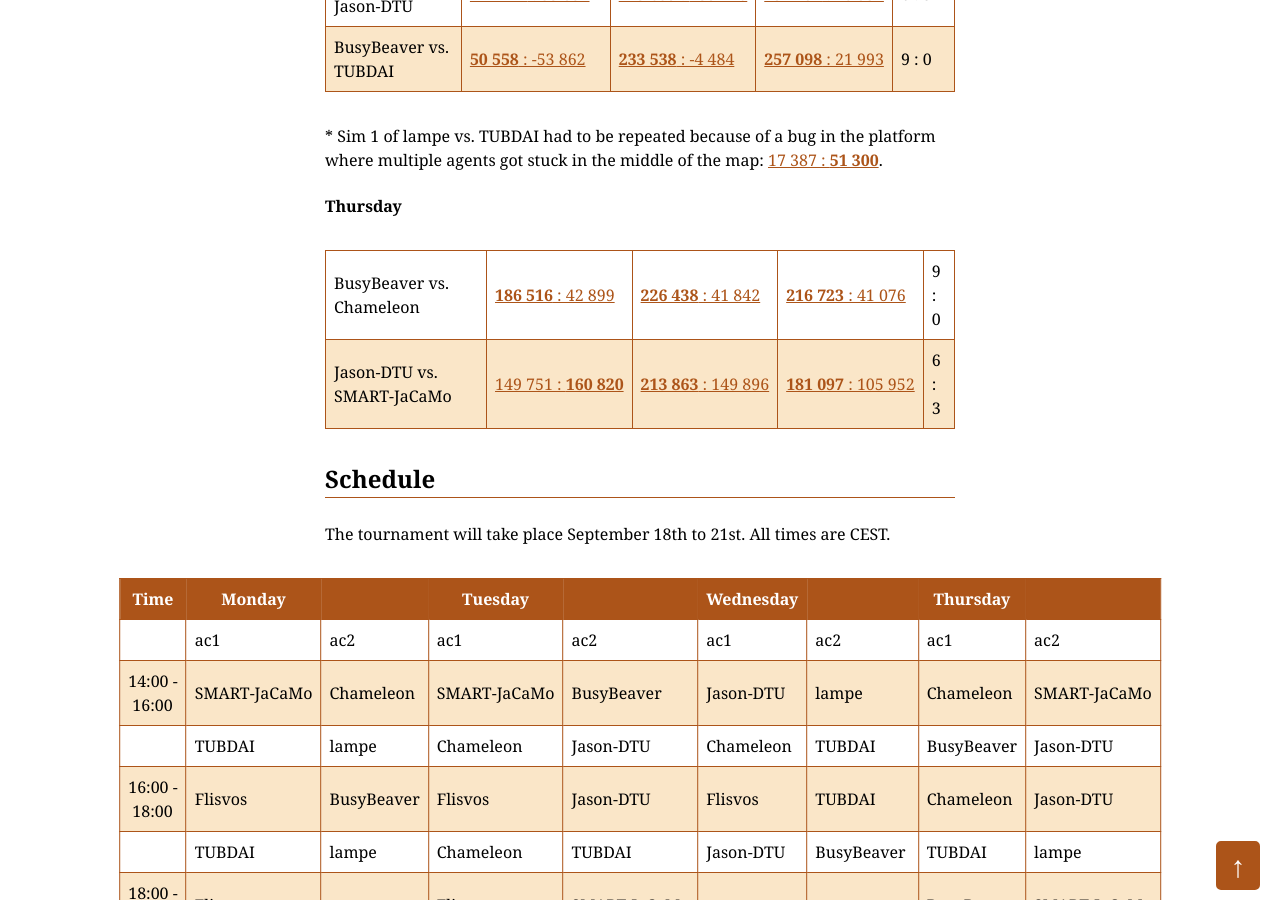
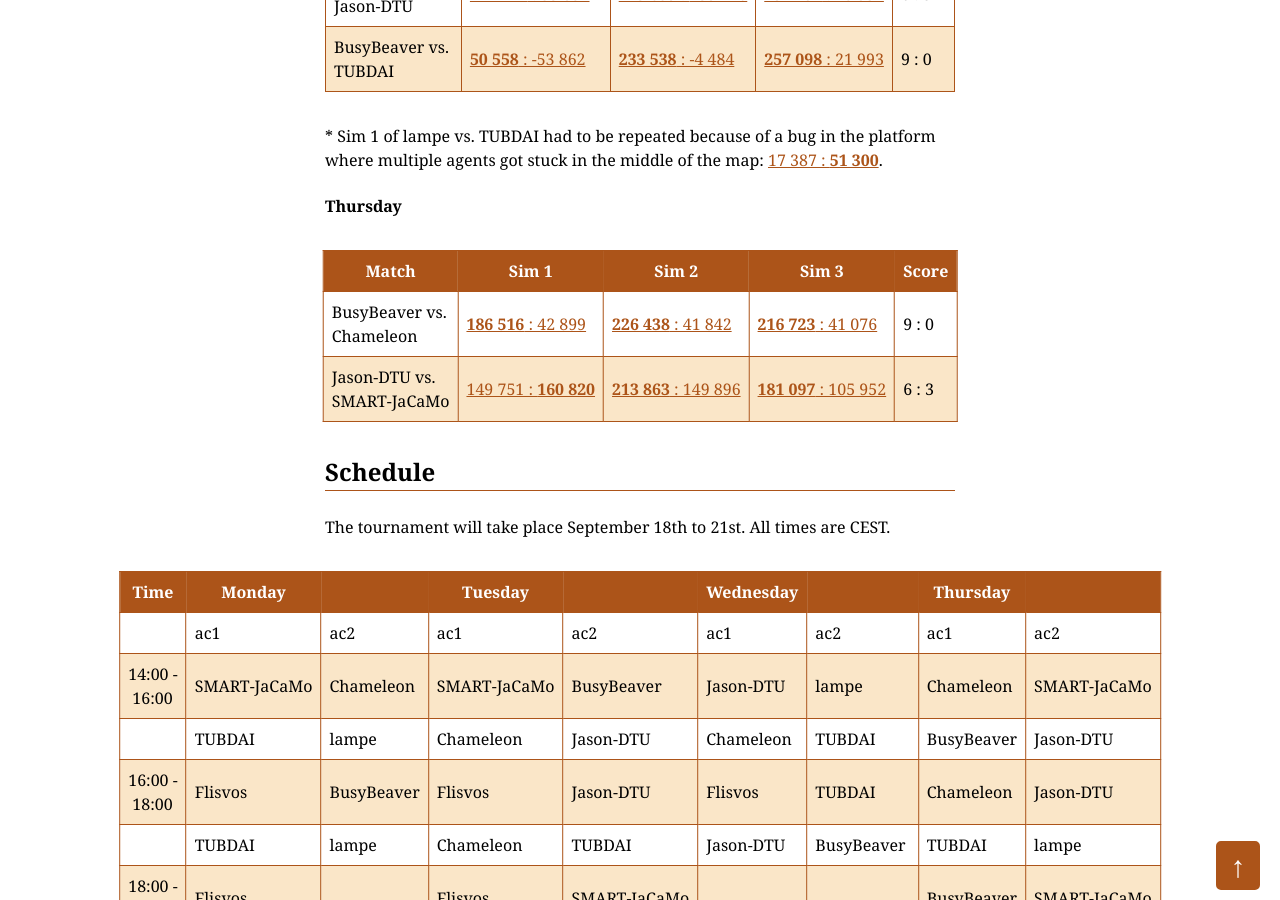
Before and after one commit to agentcontest/agentcontest.github.io, a Jekyll site: the page built from 2017/index.md, in a window 1280 px wide and 900 px high, scrolled down 2112 px. Built offline with Jekyll 4.4.1, drawn with Linux system fonts in a browser that asks for light colours.

Commit message:
fix table header

```diff
--- a/2017/index.md
+++ b/2017/index.md
@@ -57,6 +57,8 @@ map: [17&nbsp;387&nbsp;:&nbsp;**51&nbsp;300**](/2017/replays/?2017-09-20-14-10-2
 
 #### Thursday
 
+Match | Sim 1 | Sim 2 | Sim 3 | Score
+--- | --- | --- | --- | ---
 BusyBeaver vs. Chameleon | [**186&nbsp;516**&nbsp;:&nbsp;42&nbsp;899](/2017/replays/?2017-09-21-14-03-40-2017-MAPC-Sim1) | [**226&nbsp;438**&nbsp;:&nbsp;41&nbsp;842](/2017/replays/?2017-09-21-14-03-40-2017-MAPC-Sim2) | [**216&nbsp;723**&nbsp;:&nbsp;41&nbsp;076](/2017/replays/?2017-09-21-14-03-40-2017-MAPC-Sim3) | 9 : 0
 Jason&#8209;DTU vs. SMART&#8209;JaCaMo | [149&nbsp;751&nbsp;:&nbsp;**160&nbsp;820**](/2017/replays/?2017-09-21-14-33-07-2017-MAPC-Sim1) | [**213&nbsp;863**&nbsp;:&nbsp;149&nbsp;896](/2017/replays/?2017-09-21-14-33-07-2017-MAPC-Sim2) | [**181&nbsp;097**&nbsp;:&nbsp;105&nbsp;952](/2017/replays/?2017-09-21-14-33-07-2017-MAPC-Sim3) | 6 : 3
 
```
